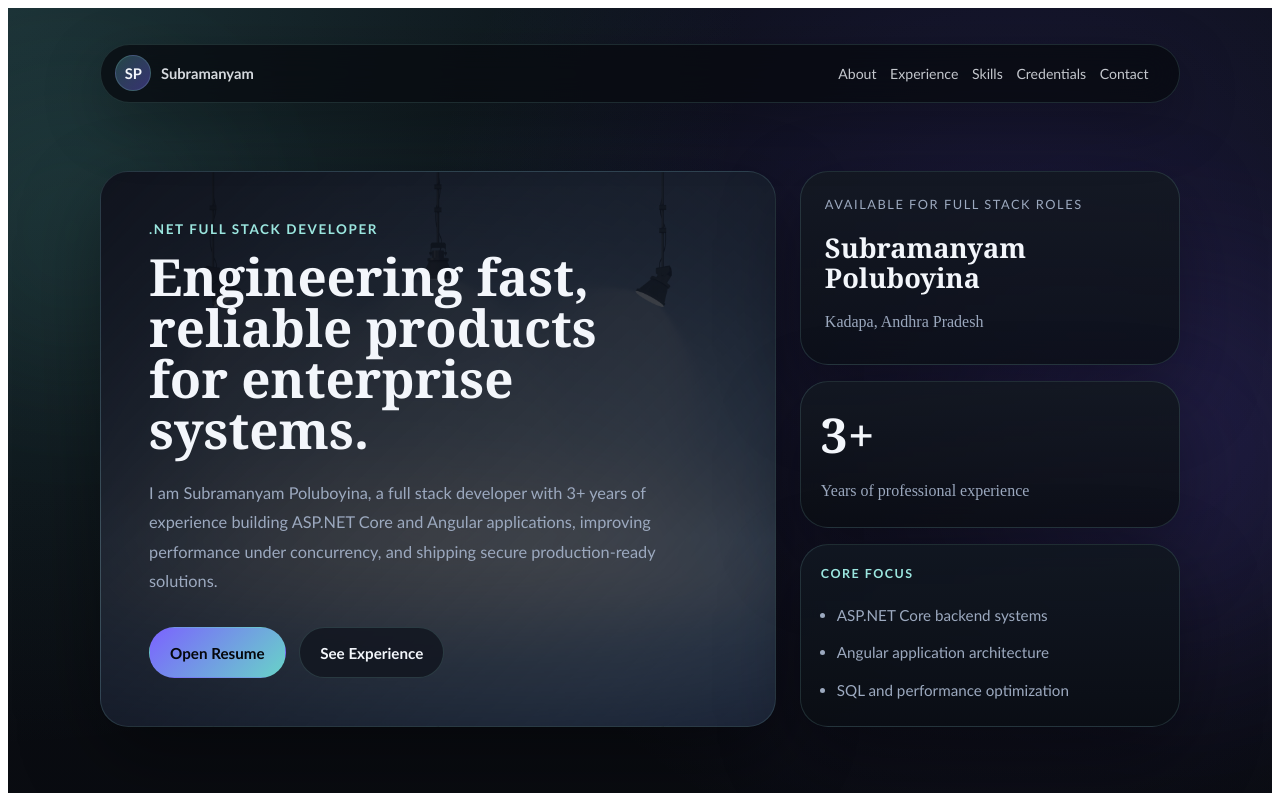
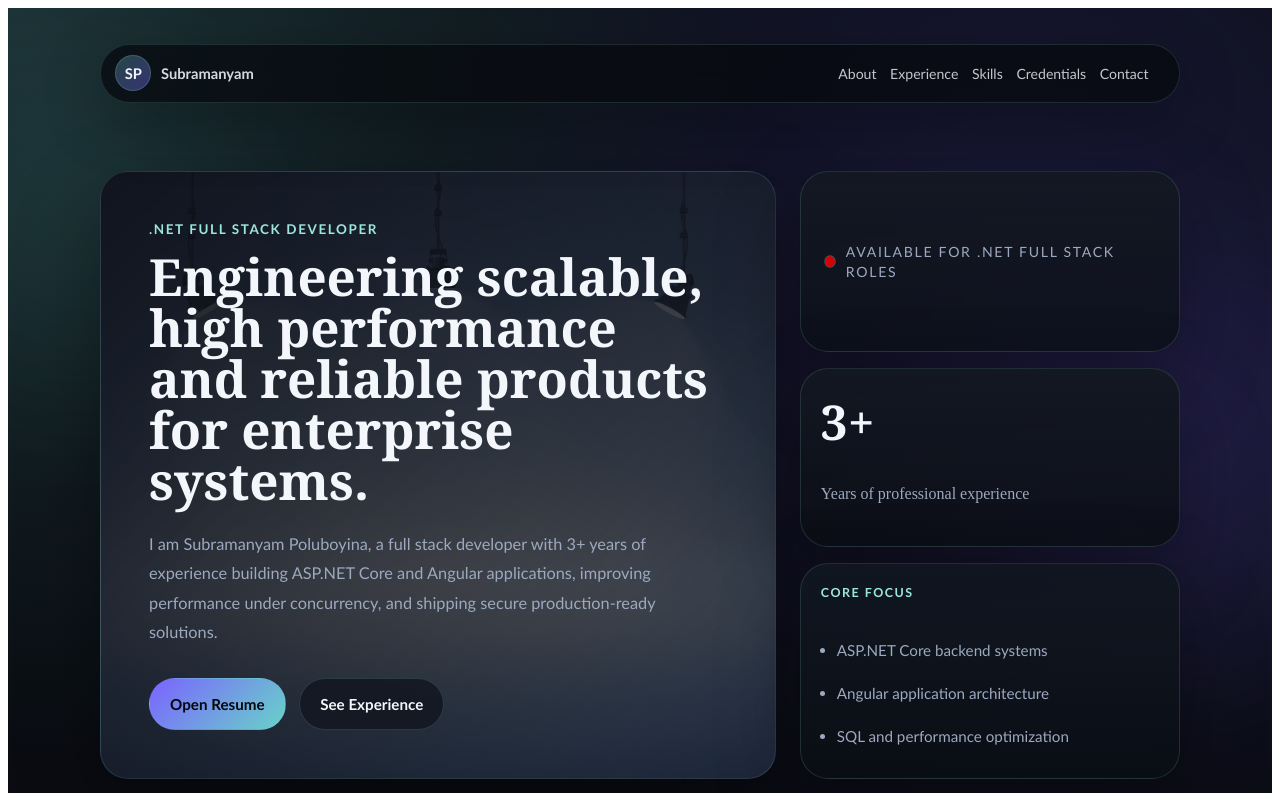
Before and after one commit to subramanyampoluboyina/Portfolio, an Angular app: page / in a window 1280 px wide. Shown: the top 793 px of the page. Built offline with nearby package versions, Linux system fonts and the light colour scheme.

Commit message:
9/05/2026-Checked and aligned all content

```diff
--- a/src/app/app.css
+++ b/src/app/app.css
@@ -164,7 +164,7 @@
 }
 
 .hero-copy h3 {
-    max-width: 16ch;
+    max-width: 26ch;
     font-size: clamp(2.3rem, 4.5vw, 3.2rem);
     margin-top: 0.75rem;
 }
@@ -226,23 +226,30 @@
 }
 
 .identity-card {
-    display: grid;
-    gap: 0.65rem;
+    display: flex;
+    align-items: center;
     padding: 1.5rem;
     background: linear-gradient(180deg, rgba(20, 25, 35, 0.94), rgba(12, 16, 24, 0.86));
 }
 
 .identity-role {
     margin: 0;
+    display: inline-flex;
+    align-items: center;
+    gap: 0.65rem;
     color: var(--accent-strong);
-    font: 700 0.8rem/1.4 'Trebuchet MS', 'Segoe UI', sans-serif;
+    font: 700 0.88rem/1.4 'Trebuchet MS', 'Segoe UI', sans-serif;
     letter-spacing: 0.12em;
     text-transform: uppercase;
 }
 
-.identity-card h2 {
-    margin: 0;
-    font: 700 1.7rem/1.1 var(--heading-font);
+.status-dot {
+    width: 0.7rem;
+    height: 0.7rem;
+    border-radius: 50%;
+    background: #ff0000;
+    box-shadow: 0 0 0 green;
+    animation: status-pulse 1.6s ease-in-out infinite;
 }
 
 .identity-card p,
@@ -260,6 +267,23 @@
 .metric-label {
     font-weight: 500;
     color: var(--muted);
+}
+
+@keyframes status-pulse {
+    0% {
+        opacity: 0.8;
+        box-shadow: 0 0 0 0 rgba(104, 211, 200, 0.55);
+    }
+
+    70% {
+        opacity: 1;
+        box-shadow: 0 0 0 10px rgba(104, 211, 200, 0);
+    }
+
+    100% {
+        opacity: 0.8;
+        box-shadow: 0 0 0 0 rgba(104, 211, 200, 0);
+    }
 }
 
 .metrics-grid {
--- a/src/app/app.html
+++ b/src/app/app.html
@@ -20,23 +20,21 @@
         <section class="hero" id="home">
             <div class="hero-copy panel">
                 <p class="eyebrow">.NET Full Stack Developer</p>
-                <h3>Engineering fast, reliable products for enterprise systems.</h3>
+                <h3>Engineering scalable, high performance and reliable products for enterprise systems.</h3>
                 <p class="hero-summary">
                     I am Subramanyam Poluboyina, a full stack developer with 3+ years of experience building
                     ASP.NET Core and Angular applications, improving performance under concurrency, and shipping
                     secure production-ready solutions.
                 </p>
                 <div class="hero-actions">
-                    <a class="button button-primary" href="/SUBRAMANYAM_RESUME%20(1).pdf" target="_blank" rel="noreferrer">Open Resume</a>
+                    <a class="button button-primary" href="/SUBRAMANYAM_RESUME.pdf" target="_blank" rel="noreferrer">Open Resume</a>
                     <a class="button button-secondary" href="#experience">See Experience</a>
                 </div>
             </div>
 
             <aside class="hero-rail">
                 <div class="identity-card panel">
-                    <p class="identity-role">Available for full stack roles</p>
-                    <h2>Subramanyam Poluboyina</h2>
-                    <p>Kadapa, Andhra Pradesh</p>
+                    <p class="identity-role"><span class="status-dot" aria-hidden="true"></span>Available for .NET Full Stack roles</p>
                 </div>
                 <div class="metrics-grid">
                     <article class="metric-card panel">
@@ -197,7 +195,7 @@
             <div class="contact-band panel">
                 <div>
                     <p class="section-label">Contact</p>
-                    <h2>Open to engineering opportunities and serious product work.</h2>
+                    <h2>Open to engineering opportunities, serious product work and freelancing.</h2>
                 </div>
                 <div class="contact-actions">
                     <a href="tel:+916302455406">+91 6302455406</a>
```
Also changed, not shown: 1 other file (tests, documents, lock files or other folders).
